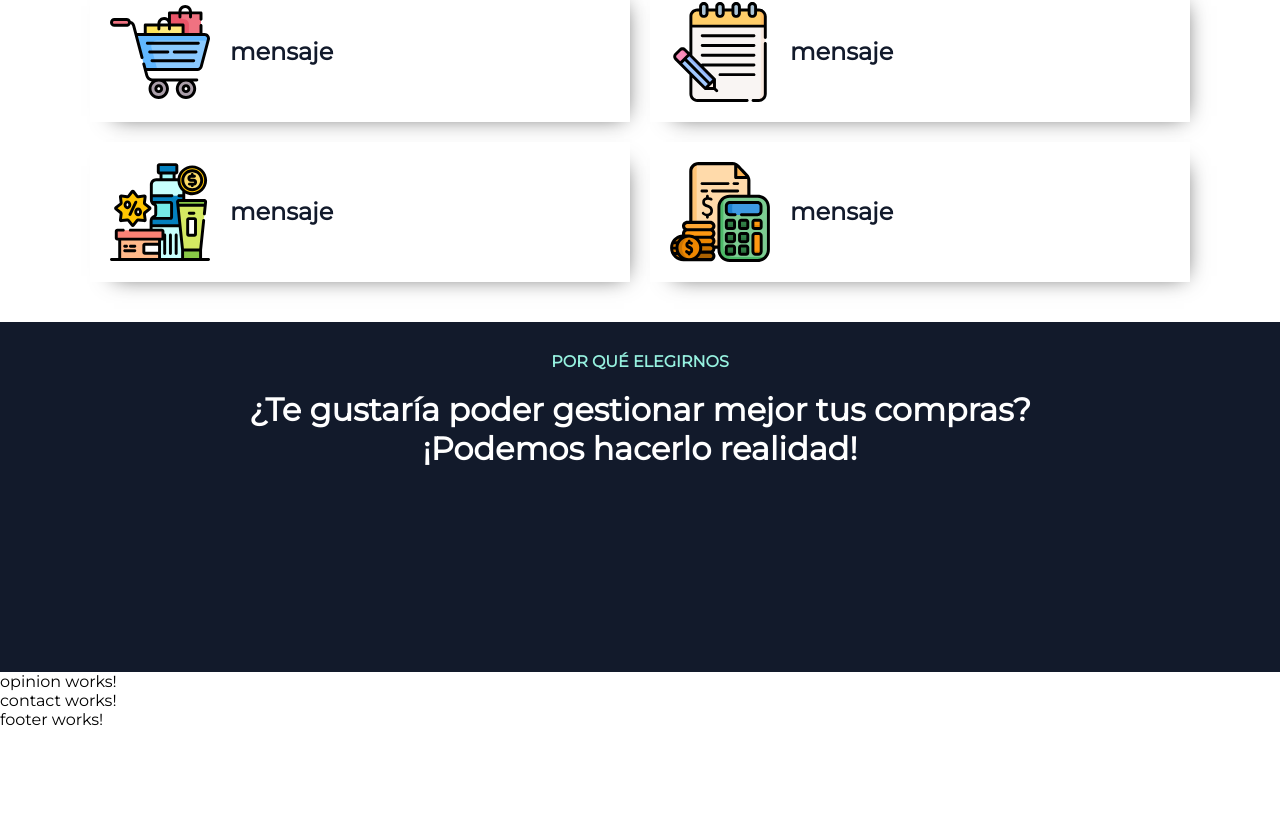
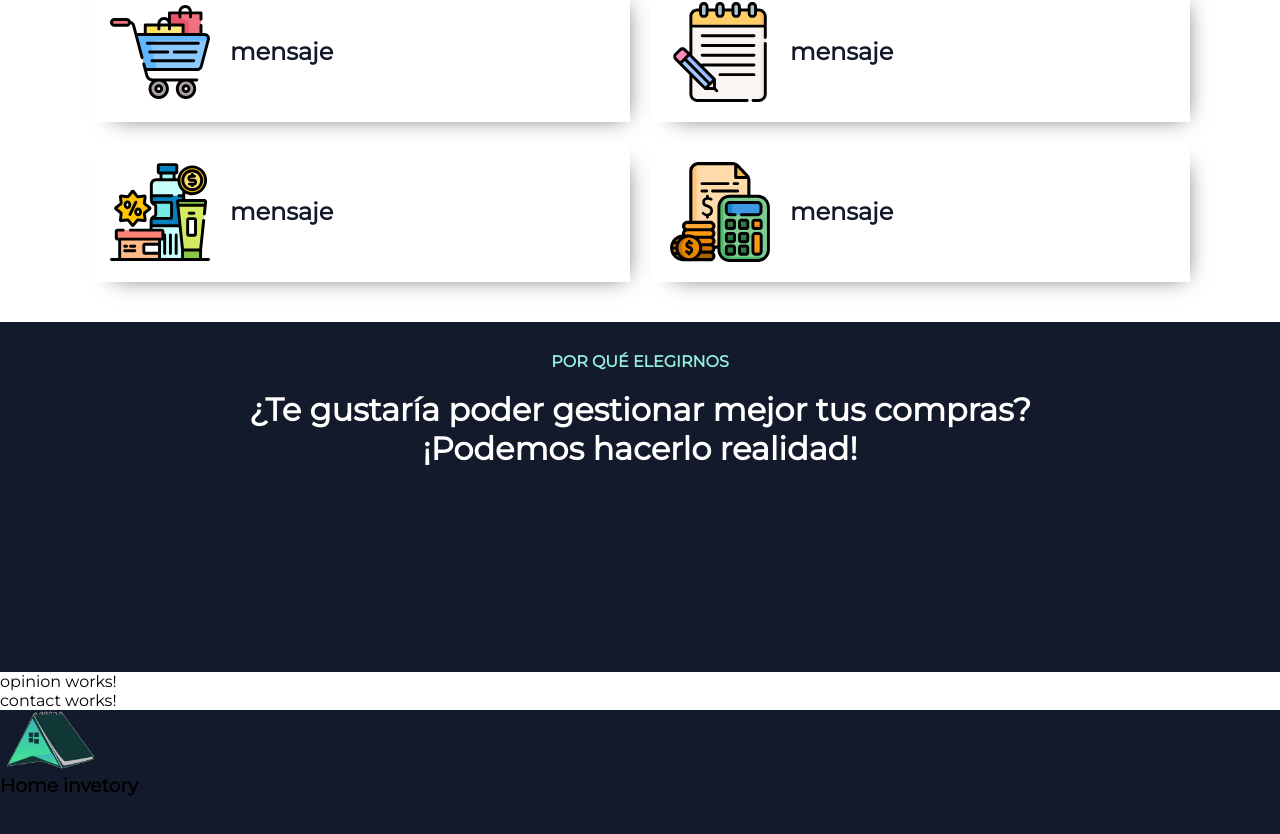
Before and after one commit to oscar-quiroz/landing-page-HOME-INVENTORY, an Angular app: page / in a window 1280 px wide. Shown: the part 865-1699 px from the top of the page. Before the commit the page ends 1594 px from the top, so only its background shows below. Built offline with nearby package versions, Linux system fonts and the light colour scheme.

Commit message:
transicion en las card-service

```diff
--- a/src/app/components/card-service/card-service.component.css
+++ b/src/app/components/card-service/card-service.component.css
@@ -7,6 +7,7 @@
     background-color: #fff;
     color: thistle!important;
     box-shadow: 9px 9px 22px -15px rgba(0, 0, 0, 0.75);
+    transition: all 1s;
     cursor: pointer;
 }
 
--- a/src/app/components/footer/footer.component.css
+++ b/src/app/components/footer/footer.component.css
@@ -0,0 +1,5 @@
+.container {
+    background-color: #121a2b;
+    width: 100%;
+    height: 40vh;
+}
--- a/src/app/components/footer/footer.component.html
+++ b/src/app/components/footer/footer.component.html
@@ -1 +1,15 @@
-<p>footer works!</p>
+<div class="container">
+
+    <div class="content">
+        <div>
+            <img width="100px" src="/assets/logo.png" alt="Home inventory">
+            <h3>Home invetory</h3>
+        </div>
+        <div></div>
+        <div></div>
+
+    </div>
+    <div class="info">
+
+    </div>
+</div>
```
